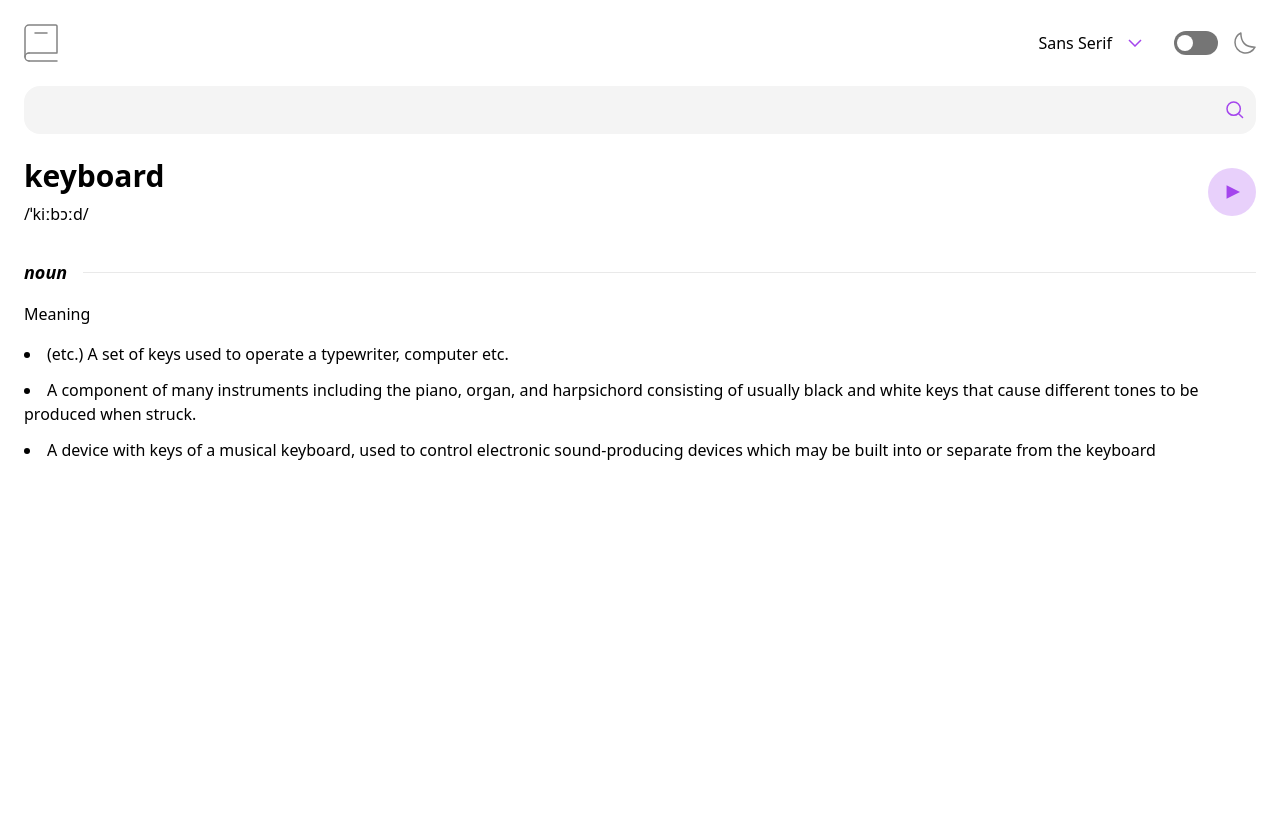
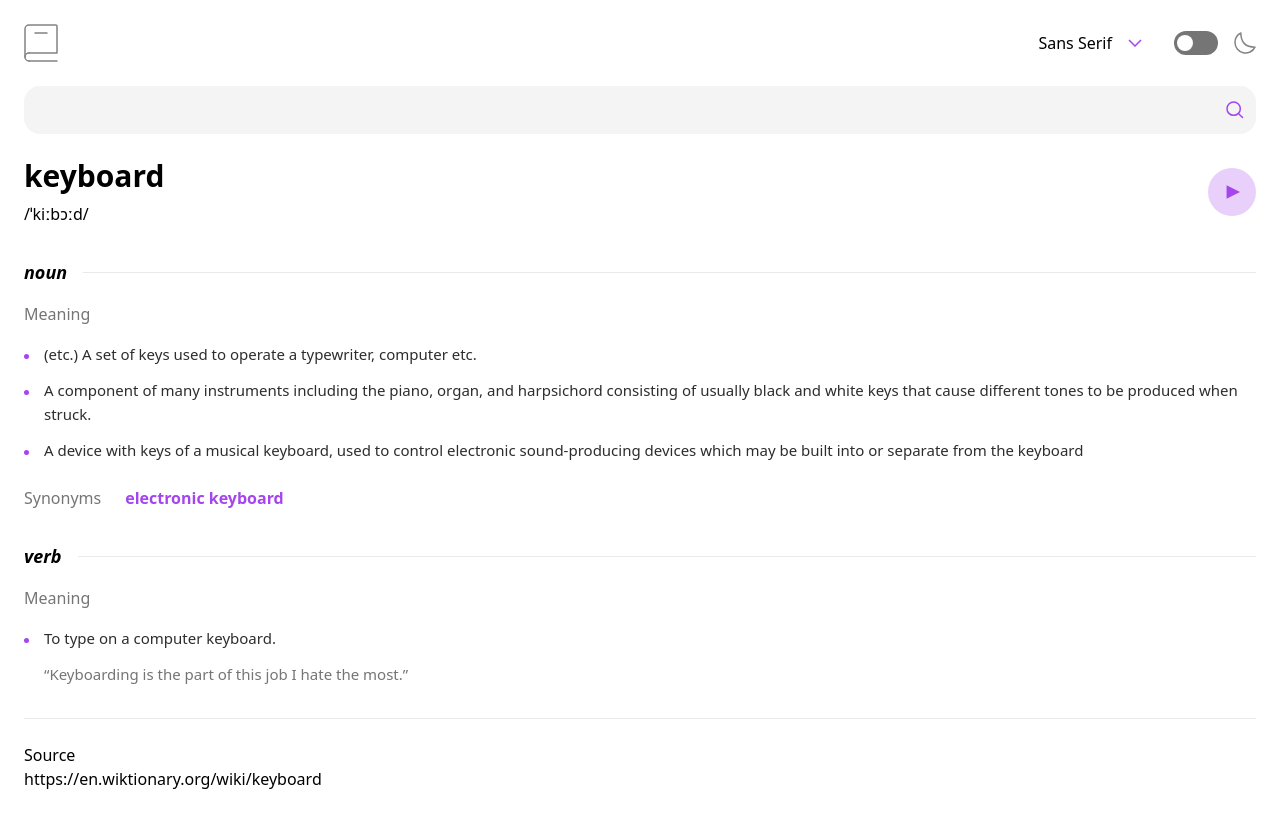
Before and after one commit to David-Henery4/Dictionary-App, a React (Vite) app: page / in a window 1280 px wide. Shown: the top 828 px of the page. Before the commit the page ends 800 px from the top, so only its background shows below. Built offline with nearby package versions, Linux system fonts and the light colour scheme.

Commit message:
added-secondary-meaning and source section

```diff
--- a/src/App.jsx
+++ b/src/App.jsx
@@ -22,7 +22,7 @@ function App() {
   ])
   //
   return (
-    <main className="grid w-full h-[100svh] grid-cols-mob content-start py-6">
+    <main className="grid w-full min-h-[100svh] grid-cols-mob content-start py-6">
       <SearchAndSettings />
       <TitleAndSound/>
       <DescriptionAndType/>
--- a/src/sections/DescriptionAndType.jsx
+++ b/src/sections/DescriptionAndType.jsx
@@ -1,4 +1,5 @@
 import nounMeaning from "../testing-data/nounMeaning";
+import verbMeaning from "../testing-data/verbMeaning";
 
 const DescriptionAndType = () => {
   //
@@ -11,14 +12,61 @@ const DescriptionAndType = () => {
       </div>
       {/*meaning*/}
       <div>
-        <h3 className="mb-4">Meaning</h3>
+        <h3 className="mb-4 text-base text-lightGray font-normal">Meaning</h3>
         <ol className="flex flex-col justify-start items-start gap-3">
           {nounMeaning.map((mean) => {
             return (
-              <li className="list-disc list-inside" key={mean?.id}>{mean?.meaning}</li>
-            )
+              <li
+                className="list-inside relative before:w-[5px] before:h-[5px] before:absolute before:bg-purple before:rounded-full before:top-3 before:left-0 pl-5"
+                key={mean?.id}
+              >
+                <p className="text-[15px] font-normal leading-[24px] text-darkGray">
+                  {mean?.meaning}
+                </p>
+              </li>
+            );
           })}
         </ol>
+      </div>
+      {/* Synonyms */}
+      <div className="w-full flex justify-start items-center gap-6 mt-6">
+        <h3 className="text-base font-normal text-lightGray">Synonyms</h3>
+        <p className="text-base text-purple font-bold">electronic keyboard</p>
+      </div>
+      {/* Secondary type */}
+      <div className="w-full mt-8">
+        <div className="w-full flex justify-center items-center gap-4 mb-4">
+          <h2 className="text-lg font-bold italic">verb</h2>
+          <div className="w-full h-[1px] bg-veryLightGray"></div>
+        </div>
+        {/**/}
+        <div>
+          <h3 className="mb-4 text-base text-lightGray font-normal">Meaning</h3>
+          <ol className="flex flex-col justify-start items-start gap-3">
+            {verbMeaning.map((mean) => {
+              return (
+                <li
+                  className="list-inside relative before:w-[5px] before:h-[5px] before:absolute before:bg-purple before:rounded-full before:top-3 before:left-0 pl-5 inline-flex flex-col justify-start items-start gap-3"
+                  key={mean?.id}
+                >
+                  <p className="text-[15px] font-normal leading-[24px] text-darkGray">
+                    {mean?.meaning}
+                  </p>
+                  <p className="text-lightGray text-[15px] font-normal leading-[24px]">
+                    {mean?.example}
+                  </p>
+                </li>
+              );
+            })}
+          </ol>
+        </div>
+      </div>
+      {/* SOURCE */}
+      <div className="w-full border-t border-veryLightGray mt-8 py-6">
+        <h4>Source</h4>
+        <a href="#">
+          https://en.wiktionary.org/wiki/keyboard
+        </a>
       </div>
     </section>
   );
--- /dev/null
+++ b/src/testing-data/verbMeaning.js
@@ -0,0 +1,11 @@
+
+
+const verbMeaning = [
+  {
+    id: 1,
+    meaning: "To type on a computer keyboard.",
+    example: "“Keyboarding is the part of this job I hate the most.”",
+  },
+];
+
+export default verbMeaning
```
